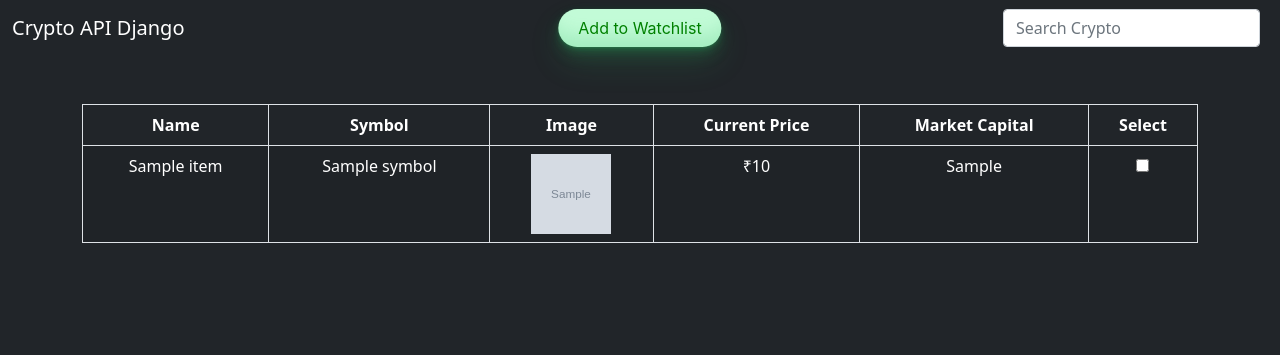
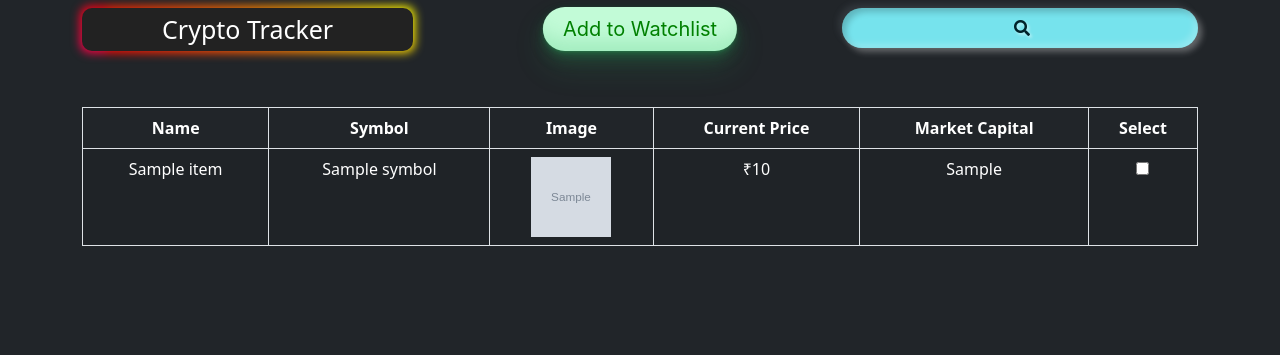
Before and after one commit to HariharaSubramanianM/Crypto-Currency-Tracker, a Django app: page / in a window 1280 px wide. Shown: the top 355 px of the page. Run offline with Django 4.2, Linux system fonts and the light colour scheme; tables that the repository leaves empty hold one stand-in row (values such as "Sample post"); grey boxes marked "Sample" are stand-in pictures; a database or web service that is not in the repository returns one stand-in record (values such as "Sample title"); data that the repository does not hold is empty; some libraries are stand-ins or nearby versions.

Commit message:
Added more CSS
Styles the search bar and title using online resources

```diff
--- a/cryptoapp/templates/cryptoapp/index.html
+++ b/cryptoapp/templates/cryptoapp/index.html
@@ -2,6 +2,8 @@
 <!doctype html>
 <html lang="en">
 <head>
+    <link href="https://use.fontawesome.com/releases/v5.6.1/css/all.css" rel="stylesheet">
+   <link href="https://fonts.googleapis.com/css2?family=Lato&display=swap" rel="stylesheet">
     <meta charset="utf-8">
     <meta name="viewport" content="width=device-width, initial-scale=1">
     <link href="https://cdn.jsdelivr.net/npm/bootstrap@5.0.0/dist/css/bootstrap.min.css" rel="stylesheet"
@@ -36,6 +38,60 @@
 }
 
 
+.search-container{
+    background: rgb(118, 227, 237);
+    height: 30px;
+    border-radius: 30px;
+    padding: 20px 10px;
+    display: flex;
+    justify-content: center;
+    align-items: center;
+    cursor: pointer;
+    transition: 0.8s;
+    box-shadow:inset 2px 2px 2px 0px rgba(255,255,255,.5),
+    inset -7px -7px 10px 0px rgba(0,0,0,.1),
+   7px 7px 20px 0px rgba(0,0,0,.1),
+   4px 4px 5px 0px rgba(0,0,0,.1);
+   text-shadow:  0px 0px 6px rgba(255,255,255,.3),
+              -4px -4px 6px rgba(116, 125, 136, .2);
+  text-shadow: 2px 2px 3px rgba(255,255,255,0.5);
+  box-shadow:  4px 4px 6px 0 rgba(255,255,255,.3),
+              -4px -4px 6px 0 rgba(116, 125, 136, .2),
+    inset -4px -4px 6px 0 rgba(255,255,255,.2),
+    inset 4px 4px 6px 0 rgba(0, 0, 0, .2);
+}
+
+.search-container:hover > .search-input{
+    width: 400px;
+}
+
+.search-container .search-input{
+    background: transparent;
+    border: none;
+    outline:none;
+    width: 0px;
+    color: #003b3b;
+    font-weight: 500;
+    font-size: 16px;
+    transition: 0.8s;
+
+}
+
+.search-container .search-btn .fas{
+    color: #00232a;
+}
+
+@keyframes hoverShake {
+  0% {transform: skew(0deg,0deg);}
+  25% {transform: skew(5deg, 5deg);}
+  75% {transform: skew(-5deg, -5deg);}
+  100% {transform: skew(0deg,0deg);}
+}
+
+.search-container:hover{
+  animation: hoverShake 0.15s linear 3;
+}
+
 /* CSS */
 .button-33 {
   background-color: #c2fbd7;
@@ -50,7 +106,7 @@
   text-decoration: none;
   transition: all 250ms;
   border: 0;
-  font-size: 16px;
+  font-size: 20px;
   user-select: none;
   -webkit-user-select: none;
   touch-action: manipulation;
@@ -167,29 +223,109 @@
   outline: none;
 }
 
+.button-85 {
+    font-size: 25px;
+  padding: 0.1em 3.2em;
+  border: none;
+  outline: none;
+  color: rgb(255, 255, 255);
+  background: #111;
+  cursor: pointer;
+  position: relative;
+  z-index: 0;
+  border-radius: 10px;
+  user-select: none;
+  -webkit-user-select: none;
+  touch-action: manipulation;
+}
+
+.button-85:before {
+  content: "";
+  background: linear-gradient(
+    45deg,
+    #ff0000,
+    #ff7300,
+    #fffb00,
+    #48ff00,
+    #00ffd5,
+    #002bff,
+    #7a00ff,
+    #ff00c8,
+    #ff0000
+  );
+  position: absolute;
+  top: -2px;
+  left: -2px;
+  background-size: 400%;
+  z-index: -1;
+  filter: blur(5px);
+  -webkit-filter: blur(5px);
+  width: calc(100% + 4px);
+  height: calc(100% + 4px);
+  animation: glowing-button-85 20s linear infinite;
+  transition: opacity 0.3s ease-in-out;
+  border-radius: 10px;
+}
+
+@keyframes glowing-button-85 {
+  0% {
+    background-position: 0 0;
+  }
+  50% {
+    background-position: 400% 0;
+  }
+  100% {
+    background-position: 0 0;
+  }
+}
+
+.button-85:after {
+  z-index: -1;
+  content: "";
+  position: absolute;
+  width: 100%;
+  height: 100%;
+  background: #222;
+  left: 0;
+  top: 0;
+  border-radius: 10px;
+}
+
     </style>
 </head>
 
 <body>
     <nav class="navbar navbar-expand-lg navbar-dark bg-dark">
         <div class="container-fluid">
-            <a class="navbar-brand" href="#">Crypto API Django</a>
-            <button class="navbar-toggler" type="button" data-bs-toggle="collapse"
-                data-bs-target="#navbarSupportedContent" aria-controls="navbarSupportedContent" aria-expanded="false"
-                aria-label="Toggle navigation">
-                <span class="navbar-toggler-icon"></span>
-            </button>
-            <div class="center">
-                <div class="tab tab-btn">
-                    <button class= "button-33" onclick="main_to_wl();">Add to Watchlist</button>
+            <div class="container">
+                <div class="row">
+                    <div class="col-md-4">
+                        <button class="button-85" role="button">Crypto Tracker</button>
+                    </div>
+                    <div class="col-md-4">
+                        <div class="center">
+                            <div class="tab tab-btn">
+                                <button class= "button-33" onclick="main_to_wl();">Add to Watchlist</button>
+                            </div>
+                        </div>
+                    </div>
+                    <div class="col-md-4">
+
+                        <div class="search-container">
+                            <input type="text" name="search" placeholder="Search..." class="search-input" id="myInput">
+                            <a href="#" class="search-btn">
+                                    <i class="fas fa-search"></i>
+                            </a>
+                        </div>
+                        <!-- <div class="collapse navbar-collapse" id="navbarSupportedContent">
+                            <form class="d-flex ms-auto">
+                                <input class="form-control me-2" type="search" placeholder="Search Crypto" aria-label="Search" id="myInput">
+                            </form>
+                        </div> -->
+                    </div>
                 </div>
             </div>
-            <div class="collapse navbar-collapse" id="navbarSupportedContent">
-                <form class="d-flex ms-auto">
-                    <input class="form-control me-2" type="search" placeholder="Search Crypto" aria-label="Search" id="myInput">
 
-                </form>
-            </div>
         </div>
     </nav>
     <section>
```
